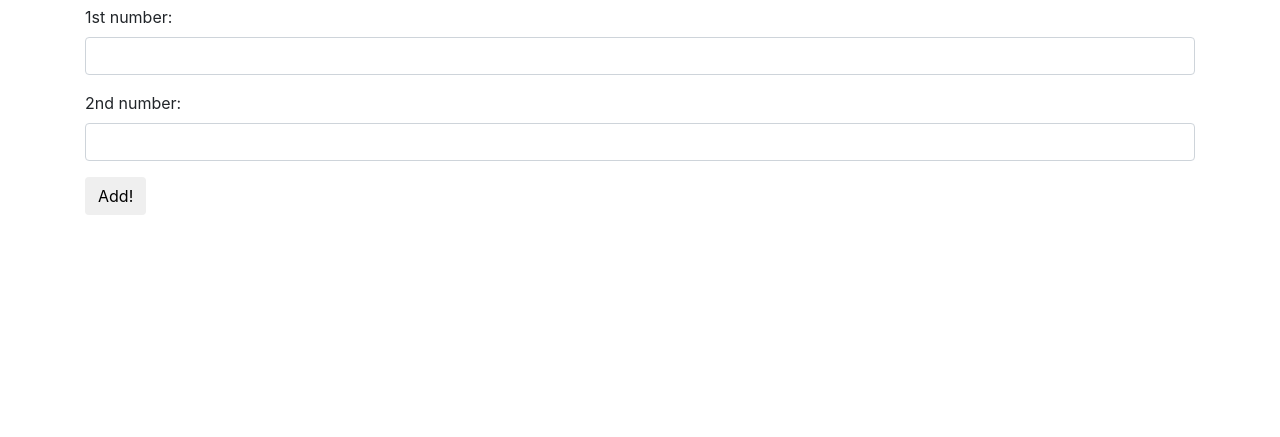
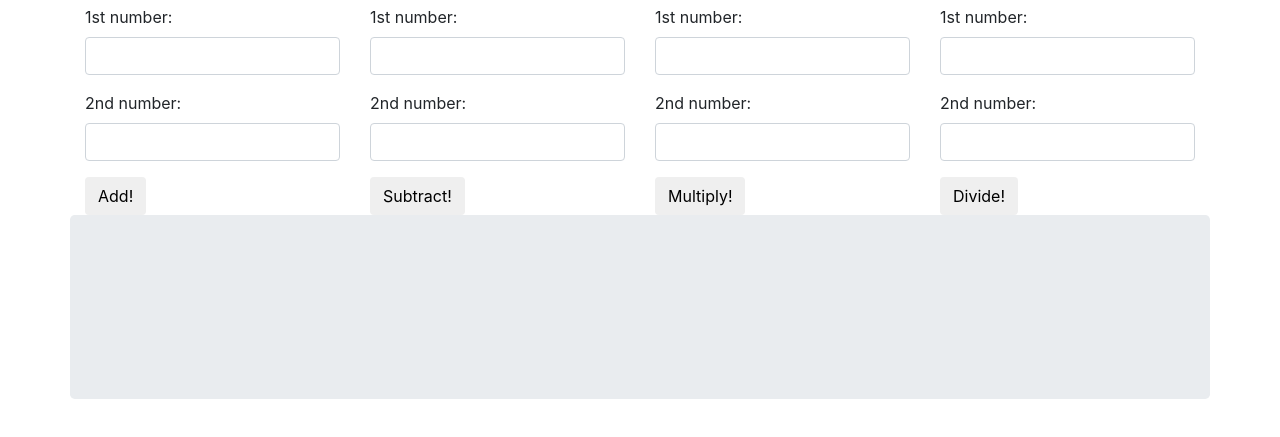
Before and after one commit to MattSmithereens/calculator-wed, a plain HTML site: page index.html in a window 1280 px wide. Shown: the part 51-488 px from the top of the page. Drawn offline with Linux system fonts and the light colour scheme.

Commit message:
add multiply and divide javascript, create cols for each operation

```diff
--- a/css/styles.css
+++ b/css/styles.css
@@ -0,0 +1,3 @@
+.wide {
+  width: 100%;
+}
--- a/index.html
+++ b/index.html
@@ -10,6 +10,9 @@
 <body>
   <div class="container">
     <h1>Calculator</h1>
+    <div class="row">
+      <div class="col-md-3">
+  <!-- addition form -->
         <form id="add">
         <div class="form-group">
           <label for="add">1st number:</label>
@@ -22,5 +25,53 @@
         <button type="submit" class="btn">Add!</button>
       </form>
       </div>
+    <!-- multiply form -->
+    <div class="col-md-3">
+      <form id="subtract">
+      <div class="form-group">
+        <label for="subtract">1st number:</label>
+        <input id="subtract1" class="form-control" type="text">
+      </div>
+      <div class="form-group">
+        <label for="subtract2">2nd number:</label>
+        <input id="subtract2" class="form-control" type="text">
+      </div>
+      <button type="submit" class="btn">Subtract!</button>
+    </form>
+    </div>
+    <div class="col-md-3">
+      <form id="multiply">
+      <div class="form-group">
+        <label for="multiply">1st number:</label>
+        <input id="multiply1" class="form-control" type="text">
+      </div>
+      <div class="form-group">
+        <label for="multiply2">2nd number:</label>
+        <input id="multiply2" class="form-control" type="text">
+      </div>
+      <button type="submit" class="btn">Multiply!</button>
+    </form>
+    </div>
+    <div class="col-md-3">
+      <form id="divide">
+      <div class="form-group">
+        <label for="divide">1st number:</label>
+        <input id="divide1" class="form-control" type="text">
+      </div>
+      <div class="form-group">
+        <label for="divide2">2nd number:</label>
+        <input id="divide2" class="form-control" type="text">
+      </div>
+      <button type="submit" class="btn">Divide!</button>
+    </form>
+    </div>
+    <div class="jumbotron wide">
+      <!-- <div class="col-md-12"> -->
+        <h1 class="output">
+        &nbsp;</h1>
+      <!-- </div> -->
+    </div>
+    </div>
+  </div>
 </body>
 </html>
--- a/js/scripts.js
+++ b/js/scripts.js
@@ -23,6 +23,31 @@ $(document).ready(function() {
 		event.preventDefault();
 		var number1 = parseInt($("#add1").val());
 		var number2 = parseInt($("#add2").val());
-		alert(add(number1, number2));
+		var result = add(number1, number2);
+		$(".output").text(result);
+	});
+
+	$("form#subtract").submit(function(event) {
+		event.preventDefault();
+		var number1 = parseInt($("#subtract1").val());
+		var number2 = parseInt($("#subtract2").val());
+		var result = subtract(number1, number2);
+		$(".output").text(result);
+	});
+
+	$("form#multiply").submit(function(event) {
+		event.preventDefault();
+		var number1 = parseInt($("#multiply1").val());
+		var number2 = parseInt($("#multiply2").val());
+		var result = multiply(number1, number2);
+		$(".output").text(result);
+	});
+
+	$("form#divide").submit(function(event) {
+		event.preventDefault();
+		var number1 = parseInt($("#divide1").val());
+		var number2 = parseInt($("#divide2").val());
+		var result = divide(number1, number2);
+		$(".output").text(result);
 	});
 });
```
Lines whose indentation alone changed are shown as unchanged.
